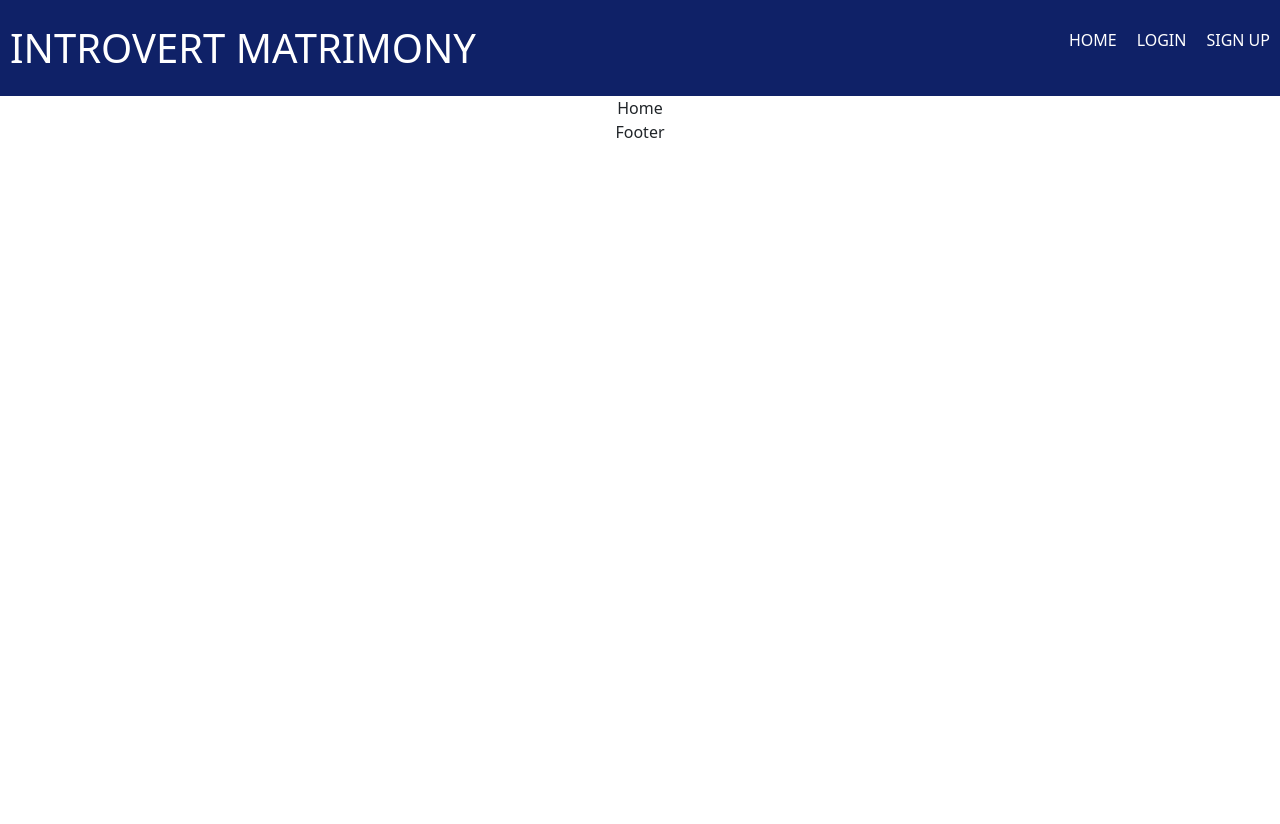
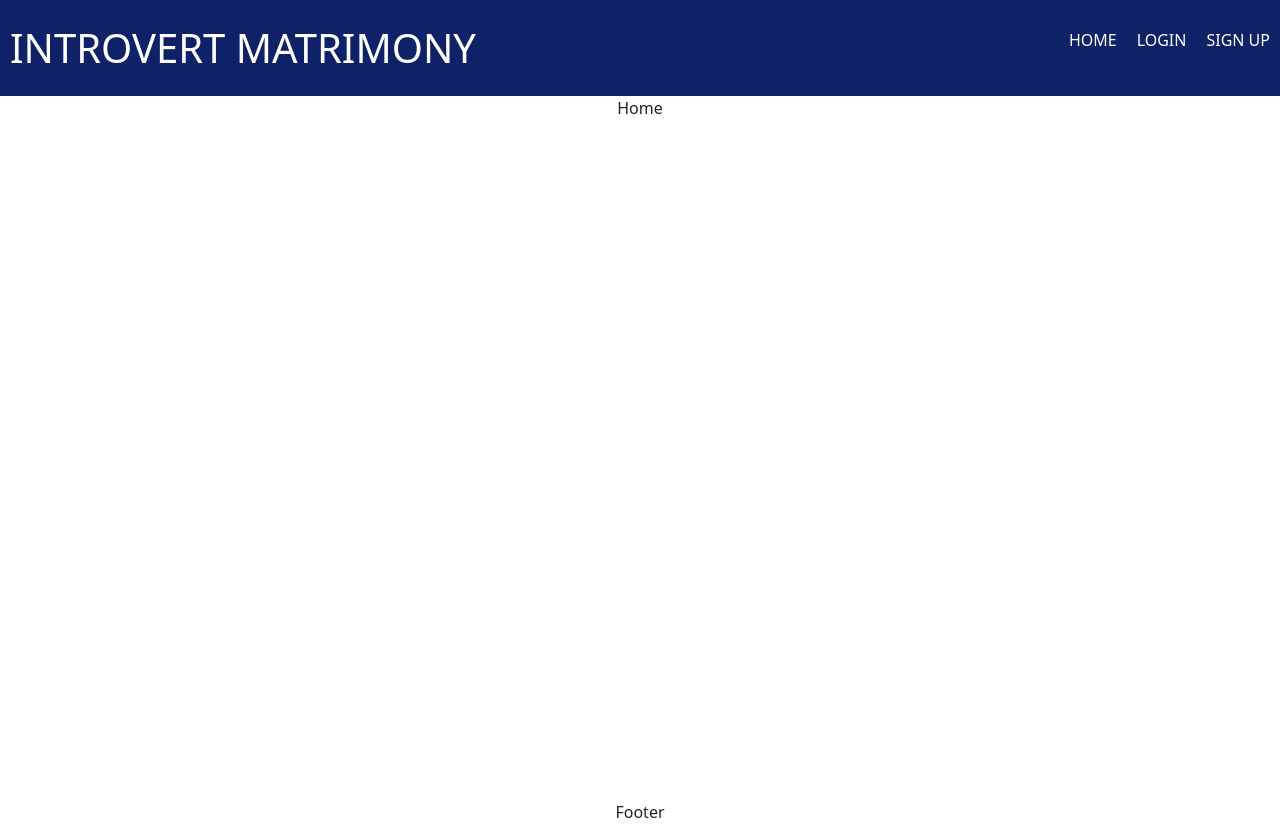
Before and after one commit to NavaneethReddyNalla/FullStackFinalProject, a React (Create React App) app in the folder frontend/: page / in a window 1280 px wide. Before the commit the page ends 800 px from the top, so only its background shows below. Built offline with nearby package versions, Linux system fonts and the light colour scheme.

Commit message:
Changed the Layout for min height

```diff
--- a/frontend/src/App.css
+++ b/frontend/src/App.css
@@ -6,6 +6,10 @@
   transform: translateX(-50%);
 }
 
+main {
+  min-height: 88vh;
+}
+
 .App {
   text-align: center;
 }
--- a/frontend/src/Components/Footer/Footer.js
+++ b/frontend/src/Components/Footer/Footer.js
@@ -1,7 +1,7 @@
 import React from "react";
 
 function Footer() {
-  return <div>Footer</div>;
+  return <footer>Footer</footer>;
 }
 
 export default Footer;
--- a/frontend/src/Components/Home/Home.js
+++ b/frontend/src/Components/Home/Home.js
@@ -1,7 +1,8 @@
+import "./Home.css";
 import React from "react";
 
 function Home() {
-  return <div>Home</div>;
+  return <div className="home">Home</div>;
 }
 
 export default Home;
--- a/frontend/src/Components/RootLayout/RootLayout.js
+++ b/frontend/src/Components/RootLayout/RootLayout.js
@@ -8,7 +8,9 @@ function RootLayout() {
   return (
     <>
       <Header />
-      <Outlet />
+      <main>
+        <Outlet />
+      </main>
       <Footer />
     </>
   );
```
Also changed, not shown: frontend/src/Components/Home/Home.css (added).
